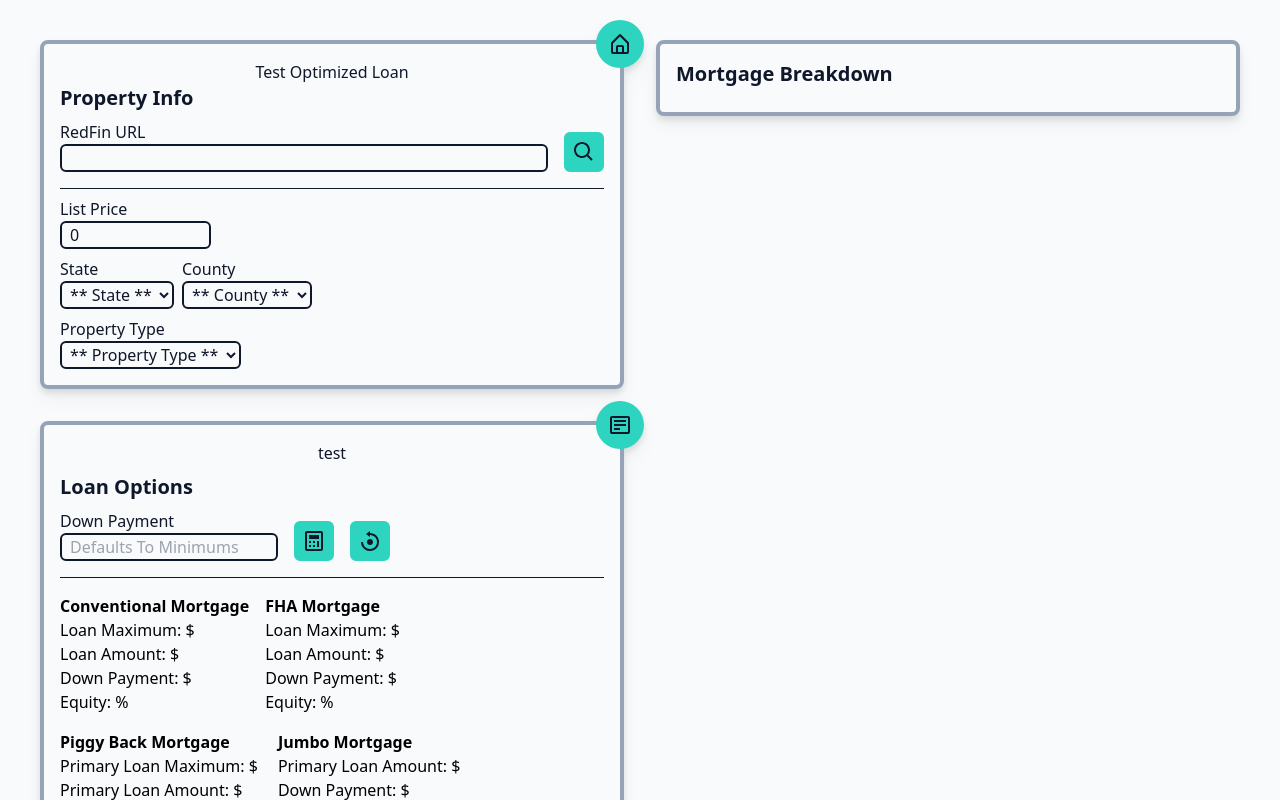
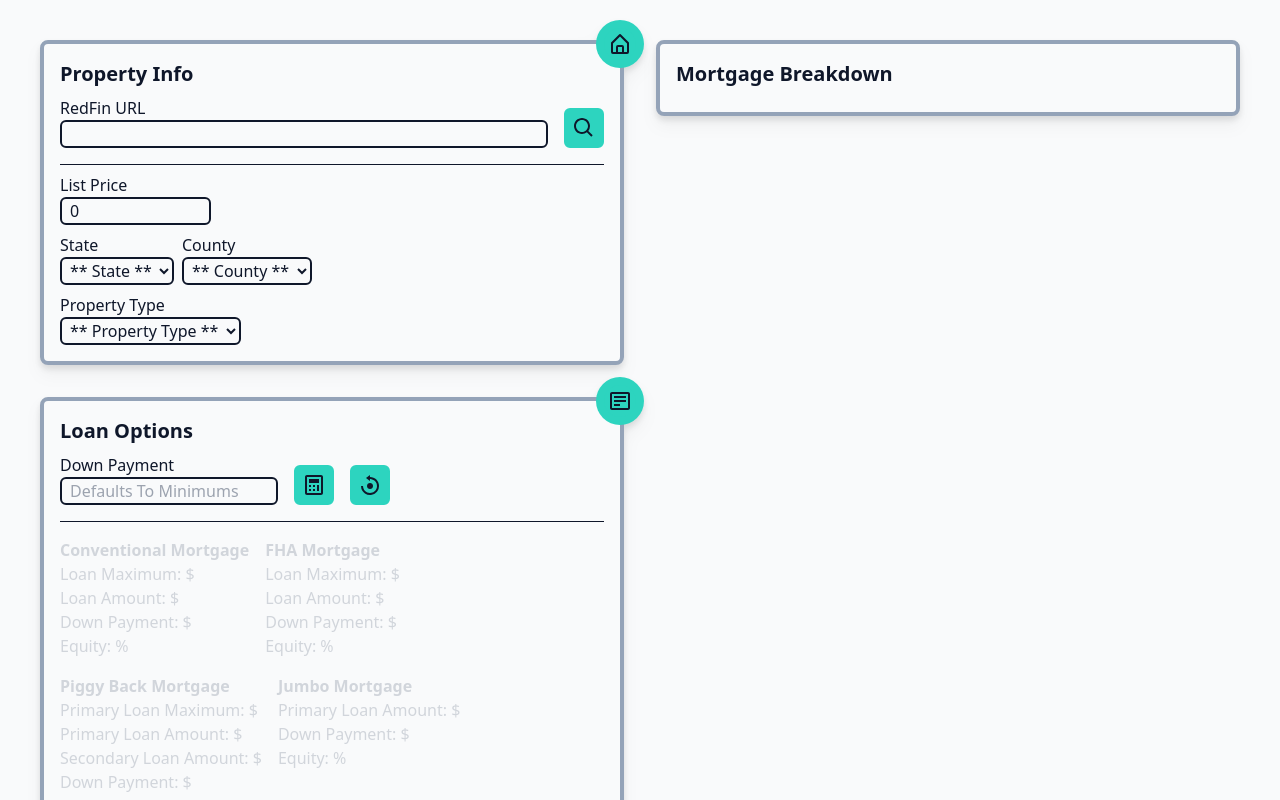
Before and after one commit to samueltanner/mortgage_app, a Next.js app: page /calculator in a window 1280 px wide. Built offline with nearby package versions, Linux system fonts and the light colour scheme.

Commit message:
actually gets loan options working

```diff
--- a/src/components/LoanInfoCardV2.tsx
+++ b/src/components/LoanInfoCardV2.tsx
@@ -10,13 +10,6 @@ interface LoanInfoCardProps {
   loanMaximums: LoanMaximums | undefined
 }
 
-interface LoanOptionsObj {
-  conventional: boolean
-  fha: boolean
-  piggy_back: boolean
-  jumbo: boolean
-}
-
 export const LoanInfoCard = ({
   downPayment,
   optimizedLoans,
@@ -24,68 +17,15 @@ export const LoanInfoCard = ({
   loanMaximums,
 }: LoanInfoCardProps) => {
   const [tempDownPayment, setTempDownPayment] = useState<number | undefined>()
-  const [viableLoanOptions, setViableLoanOptions] = useState<LoanOptionsObj>({
-    conventional: true,
-    fha: true,
-    piggy_back: true,
-    jumbo: true,
-  })
 
   const handleCustomDownPayment = () => {
-    setDownPayment(tempDownPayment || 0)
-    const viableLoanOptions = getViableLoanOptionsByDownPayment(
-      tempDownPayment || 0,
-    )
-    setViableLoanOptions(viableLoanOptions)
+    if (tempDownPayment) {
+      setDownPayment(tempDownPayment)
+    }
   }
-
-  const handleResetDownPayment = () => {
-    setDownPayment(0)
-    setTempDownPayment(undefined)
-    const viableLoanOptions = getViableLoanOptionsByDownPayment(0)
-    setViableLoanOptions(viableLoanOptions)
-  }
-
-  const getViableLoanOptionsByDownPayment = (downPayment: number) => {
-    if (!downPayment || !optimizedLoans)
-      return {
-        conventional: true,
-        fha: true,
-        piggy_back: true,
-        jumbo: true,
-      }
-    downPayment >= optimizedLoans?.conventional?.downPayment
-      ? (viableLoanOptions.conventional = true)
-      : (viableLoanOptions.conventional = false)
-
-    downPayment >= optimizedLoans?.fha?.downPayment
-      ? (viableLoanOptions.fha = true)
-      : (viableLoanOptions.fha = false)
-
-    downPayment >= optimizedLoans?.piggy_back?.downPayment
-      ? (viableLoanOptions.piggy_back = true)
-      : (viableLoanOptions.piggy_back = false)
-
-    downPayment >= optimizedLoans?.jumbo?.downPayment
-      ? (viableLoanOptions.jumbo = true)
-      : (viableLoanOptions.jumbo = false)
-
-    return viableLoanOptions
-  }
-
-  useEffect(() => {
-    if (!downPayment) return
-  }, [downPayment])
 
   return (
     <div className="flex flex-col gap-2">
-      <button
-        onClick={() => {
-          console.log(downPayment, optimizedLoans)
-        }}
-      >
-        test
-      </button>
       <h1 className="text-xl font-bold">Loan Options</h1>
       <span className="flex flex-nowrap items-end gap-4">
         <span className="flex w-[40%] flex-col">
@@ -126,7 +66,9 @@ export const LoanInfoCard = ({
         <span className="flex flex-wrap gap-4">
           <span
             className={`${
-              viableLoanOptions.conventional ? 'text-black' : 'text-gray-300'
+              optimizedLoans?.conventional.loanViable
+                ? 'text-black'
+                : 'text-gray-300'
             } flex w-fit flex-col`}
           >
             <h2 className="font-bold">Conventional Mortgage</h2>
@@ -135,24 +77,26 @@ export const LoanInfoCard = ({
               Loan Amount: ${optimizedLoans?.conventional?.primaryLoanAmount}
             </p>
             <p>Down Payment: ${optimizedLoans?.conventional?.downPayment}</p>
-            <p>Equity: {optimizedLoans?.conventional?.equity}%</p>
+            <p>Equity: {optimizedLoans?.conventional?.equityPercentage}%</p>
           </span>
 
           <span
             className={`${
-              viableLoanOptions.fha ? 'text-black' : 'text-gray-300'
+              optimizedLoans?.fha.loanViable ? 'text-black' : 'text-gray-300'
             } flex w-fit flex-col`}
           >
             <h2 className="font-bold">FHA Mortgage</h2>
             <p>Loan Maximum: ${optimizedLoans?.fha?.loanLimit}</p>
             <p>Loan Amount: ${optimizedLoans?.fha?.primaryLoanAmount}</p>
             <p>Down Payment: ${optimizedLoans?.fha?.downPayment}</p>
-            <p>Equity: {optimizedLoans?.fha?.equity}%</p>
+            <p>Equity: {optimizedLoans?.fha?.equityPercentage}%</p>
           </span>
 
           <span
             className={`${
-              viableLoanOptions.piggy_back ? 'text-black' : 'text-gray-300'
+              optimizedLoans?.piggy_back.loanViable
+                ? 'text-black'
+                : 'text-gray-300'
             } flex w-fit flex-col`}
           >
             <h2 className="font-bold">Piggy Back Mortgage</h2>
@@ -169,12 +113,12 @@ export const LoanInfoCard = ({
             </p>
 
             <p>Down Payment: ${optimizedLoans?.piggy_back?.downPayment}</p>
-            <p>Equity: {optimizedLoans?.piggy_back?.equity}%</p>
+            <p>Equity: {optimizedLoans?.piggy_back?.equityPercentage}%</p>
           </span>
 
           <span
             className={`${
-              viableLoanOptions.jumbo ? 'text-black' : 'text-gray-300'
+              optimizedLoans?.jumbo.loanViable ? 'text-black' : 'text-gray-300'
             } flex w-fit flex-col`}
           >
             <h2 className="font-bold">Jumbo Mortgage</h2>
@@ -182,7 +126,7 @@ export const LoanInfoCard = ({
               Primary Loan Amount: ${optimizedLoans?.jumbo?.primaryLoanAmount}
             </p>
             <p>Down Payment: ${optimizedLoans?.jumbo?.downPayment}</p>
-            <p>Equity: {optimizedLoans?.jumbo?.equity}%</p>
+            <p>Equity: {optimizedLoans?.jumbo?.equityPercentage}%</p>
           </span>
 
           {/* <span className="flex w-fit flex-col">
--- a/src/lib/optimizeLoanHelper.ts
+++ b/src/lib/optimizeLoanHelper.ts
@@ -28,6 +28,7 @@ export const getOptimizedLoan = ({
     loanLimit: undefined,
     budgetTest: undefined,
     equityPercentage: undefined,
+    loanViable: undefined,
   }
 
   const minPercentDown: {
@@ -45,16 +46,15 @@ export const getOptimizedLoan = ({
   const loanLimit = loanLimits[loanCategory][propertyType];
 
   const getMinimumDownPayment = () => {
-    if (loanType === 'piggy_back') return listPrice * minPercentDown.piggy_back
-    if (loanType === 'jumbo') return listPrice * minPercentDown.jumbo
+    if (loanType === 'piggy_back') return Math.floor(listPrice * minPercentDown.piggy_back)
+    if (loanType === 'jumbo') return Math.floor(listPrice * minPercentDown.jumbo)
     const minDownByPercent = listPrice * minPercentDown[loanType]
     const minDownByLoanLimit = listPrice - loanLimit
     const minDown = minDownByPercent > minDownByLoanLimit ? minDownByPercent : minDownByLoanLimit
-    return Math.floor(minDown)
+    return Math.floor(minDown > 0 ? minDown : 0)
   }
 
   const minimumDownPayment = getMinimumDownPayment()
-
 
   const getDownPayment = () => {
     if(!customDownPayment || customDownPayment < minimumDownPayment) return minimumDownPayment
@@ -97,7 +97,17 @@ export const getOptimizedLoan = ({
 
   const primaryLoanAmount = getPrimaryLoanAmount()
   const secondaryLoanAmount = getSecondaryLoanAmount()
+  const budgetTest = listPrice - downPayment - primaryLoanAmount - secondaryLoanAmount
   const equity = getEquity()
+
+  const getLoanViability = () => {
+    if((loanType === 'jumbo' || loanType === 'piggy_back') && listPrice < loanLimit) return false
+    if (budgetTest !== 0) return false
+    if (!customDownPayment) return true
+    return customDownPayment < minimumDownPayment ? false : true
+  }
+
+  const loanViable = getLoanViability()
 
 
   return {
@@ -109,8 +119,9 @@ export const getOptimizedLoan = ({
     loanType: loanType,
     propertyType: propertyType || '',
     loanLimit: loanLimit || 0,
-    budgetTest: listPrice - downPayment - primaryLoanAmount - secondaryLoanAmount,
-    equityPercentage: equity || 0
+    budgetTest: budgetTest || 0,
+    equityPercentage: equity || 0,
+    loanViable: loanViable || false
   }
 
 }
--- a/src/lib/types.ts
+++ b/src/lib/types.ts
@@ -31,6 +31,7 @@ export interface OptimizedLoan {
   loanLimit: number | undefined,
   budgetTest:number | undefined,
   equityPercentage: number | undefined
+  loanViable: boolean | undefined
 }
 
 export interface OptimizedLoans {
--- a/src/pages/calculator.tsx
+++ b/src/pages/calculator.tsx
@@ -110,7 +110,7 @@ const Calculator = ({}) => {
       customDownPayment: downPayment,
       loanLimits,
       propertyType,
-      loanType: 'piggyback',
+      loanType: 'piggy_back',
     })
     const optimizedJumbo = getOptimizedLoan({
       listPrice,
@@ -128,22 +128,13 @@ const Calculator = ({}) => {
     }
 
     setOptimizedLoans(optimizedLoans)
-  }, [loanLimits, downPayment, listPrice])
-
-  console.log('optimizedLoans', optimizedLoans)
+  }, [loanLimits, downPayment, listPrice, propertyType])
 
   return (
     <div className="grid h-screen w-screen grid-cols-2 gap-8 overflow-y-scroll bg-gray-50 p-10 text-slate-900">
       <div className="flex w-full flex-col gap-8">
         {/* Property Info Card */}
         <CalculatorCard onClick={() => {}}>
-          <button
-            onClick={() => {
-              // getOptLoan()
-            }}
-          >
-            Test Optimized Loan
-          </button>
           <span className="absolute -top-4 -right-4">
             <CardOverlayIcon src={''} alt="sam" size="small" icon="home" />
           </span>
@@ -178,6 +169,8 @@ const Calculator = ({}) => {
             loanLimits={loanLimits}
             listPrice={listPrice}
             downPayment={downPayment}
+            optimizedLoans={optimizedLoans}
+            setDownPayment={setDownPayment}
           />
         </CalculatorCard>
 
```
